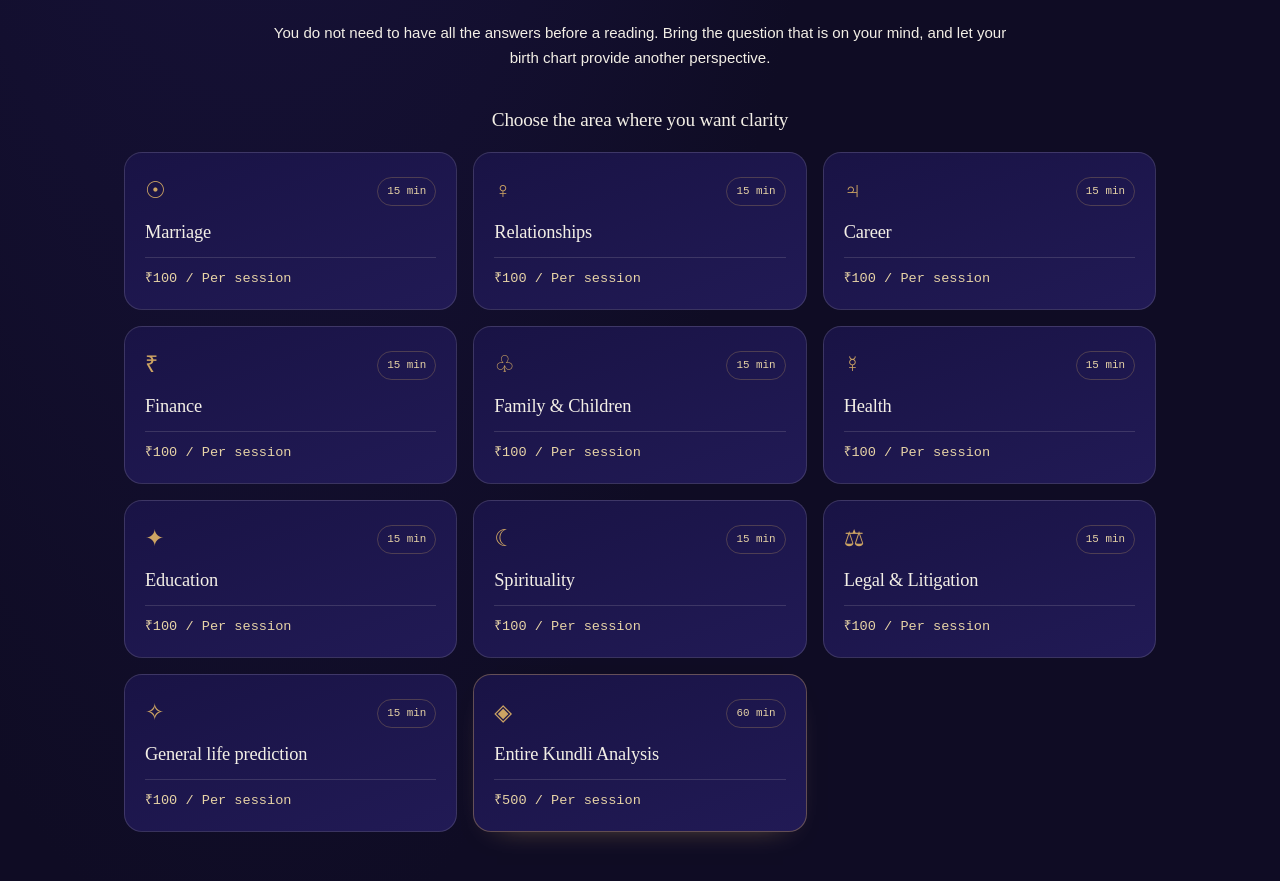
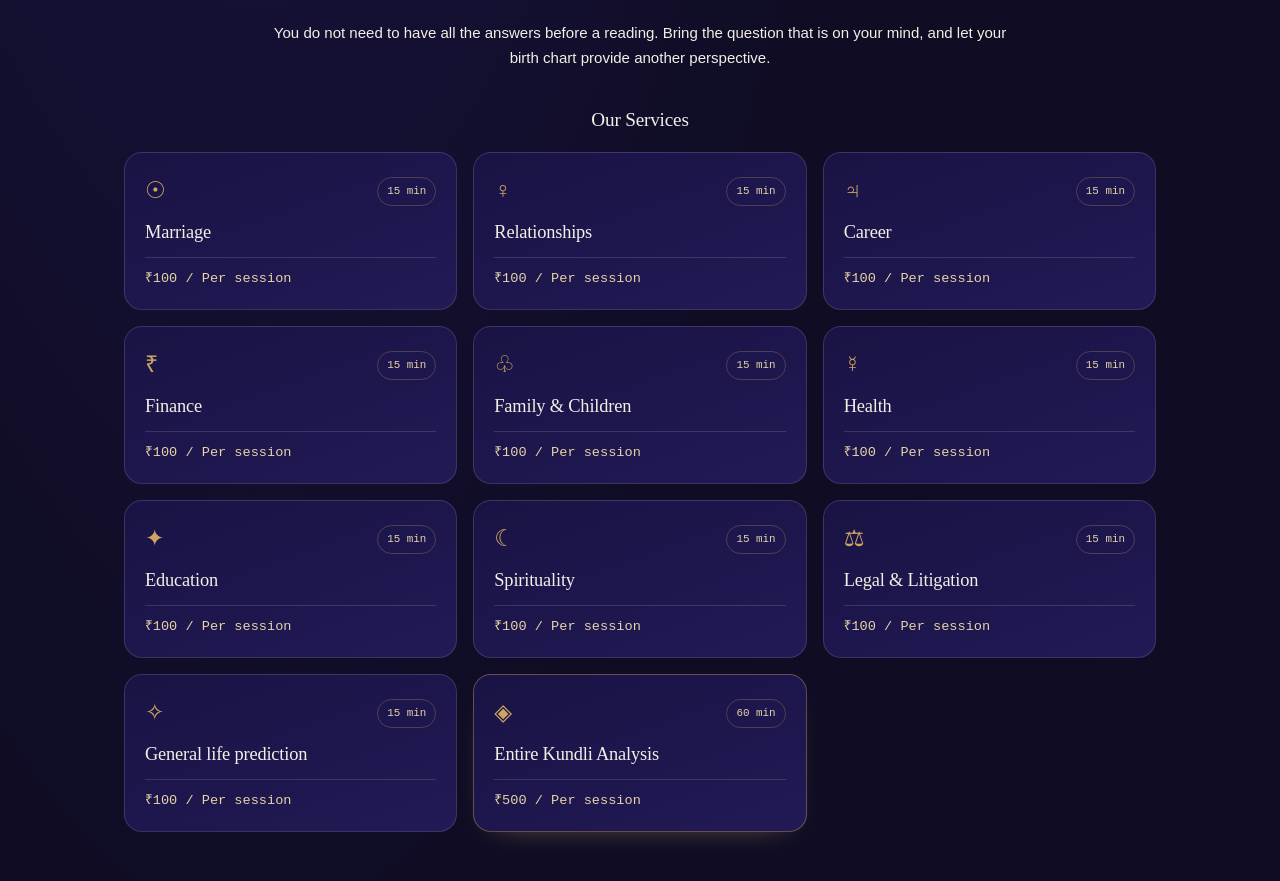
Before and after one commit to anuradha55/nakshatra-readings-gemini, a Next.js app: page / in a window 1280 px wide. Shown: the part 2278-3159 px from the top of the page. Built offline with nearby package versions, Linux system fonts and the light colour scheme; no server answers; the database is empty.

Commit message:
Rename services section heading

```diff
--- a/components/Services.tsx
+++ b/components/Services.tsx
@@ -24,7 +24,7 @@ const CONTENT = {
       "Gain clarity when you are facing important decisions about career, relationships, money or family.",
       "Explore timing — understand periods that may support growth, change, opportunity or greater patience.",
     ],
-    choose: "Choose the area where you want clarity",
+    choose: "Our Services",
     closing: "You do not need to have all the answers before a reading. Bring the question that is on your mind, and let your birth chart provide another perspective.",
   },
   hi: {
@@ -36,7 +36,7 @@ const CONTENT = {
       "करियर, रिश्तों, धन या परिवार से जुड़े महत्वपूर्ण निर्णयों में अधिक स्पष्टता पाएं।",
       "समय को समझें — विकास, बदलाव, अवसर या अधिक धैर्य की आवश्यकता वाले दौर को पहचानें।",
     ],
-    choose: "जिस क्षेत्र में स्पष्टता चाहिए, उसे चुनें",
+    choose: "हमारी सेवाएँ",
     closing: "रीडिंग से पहले आपके पास सभी उत्तर होना जरूरी नहीं है। जो प्रश्न अभी आपके मन में है, तो घेऊन या, और अपनी जन्म कुंडली से एक नया दृष्टिकोण प्राप्त करें।",
   },
   mr: {
@@ -48,7 +48,7 @@ const CONTENT = {
       "करिअर, नातेसंबंध, पैसा किंवा कुटुंबाबाबत महत्त्वाचे निर्णय घेताना अधिक स्पष्टता मिळवा.",
       "योग्य वेळ समजून घ्या — प्रगती, बदल, संधी किंवा अधिक संयमाची गरज असलेले काळ ओळखा.",
     ],
-    choose: "ज्या विषयात स्पष्टता हवी तो निवडा",
+    choose: "आमच्या सेवा",
     closing: "रीडिंगसाठी येण्यापूर्वी तुमच्याकडे सर्व उत्तरे असणे आवश्यक नाही. सध्या तुमच्या मनात असलेला प्रश्न घेऊन या आणि तुमच्या जन्मकुंडलीतून एक वेगळा दृष्टिकोन मिळवा.",
   },
 } as const;
```
